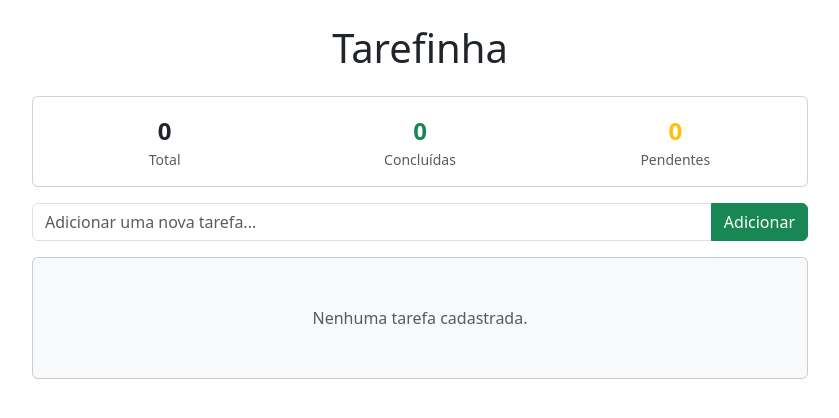
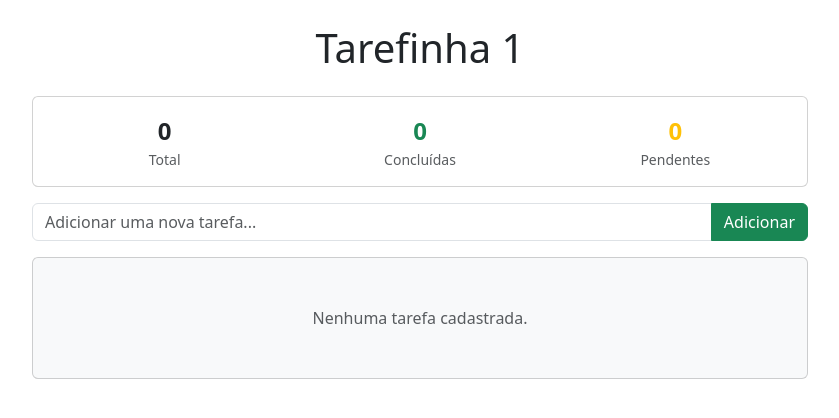
Before and after one commit to tiagomatosweb/vue-tarefinha2, a Vue app: page / in a window 1280 px wide. Shown: the top 418 px of the page, without its empty margins (220-1059 px from the left). Built offline with nearby package versions, Linux system fonts and the light colour scheme.

Commit message:
Update title in App.vue to "Tarefinha 1"

```diff
--- a/src/App.vue
+++ b/src/App.vue
@@ -1,6 +1,6 @@
 <template>
   <div class="container" style="max-width: 800px;">
-    <h1 class="text-center my-4">Tarefinha</h1>
+    <h1 class="text-center my-4">Tarefinha 1</h1>
 
     <!-- Stats -->
     <TaskStats :tasks="tasks" />
```
